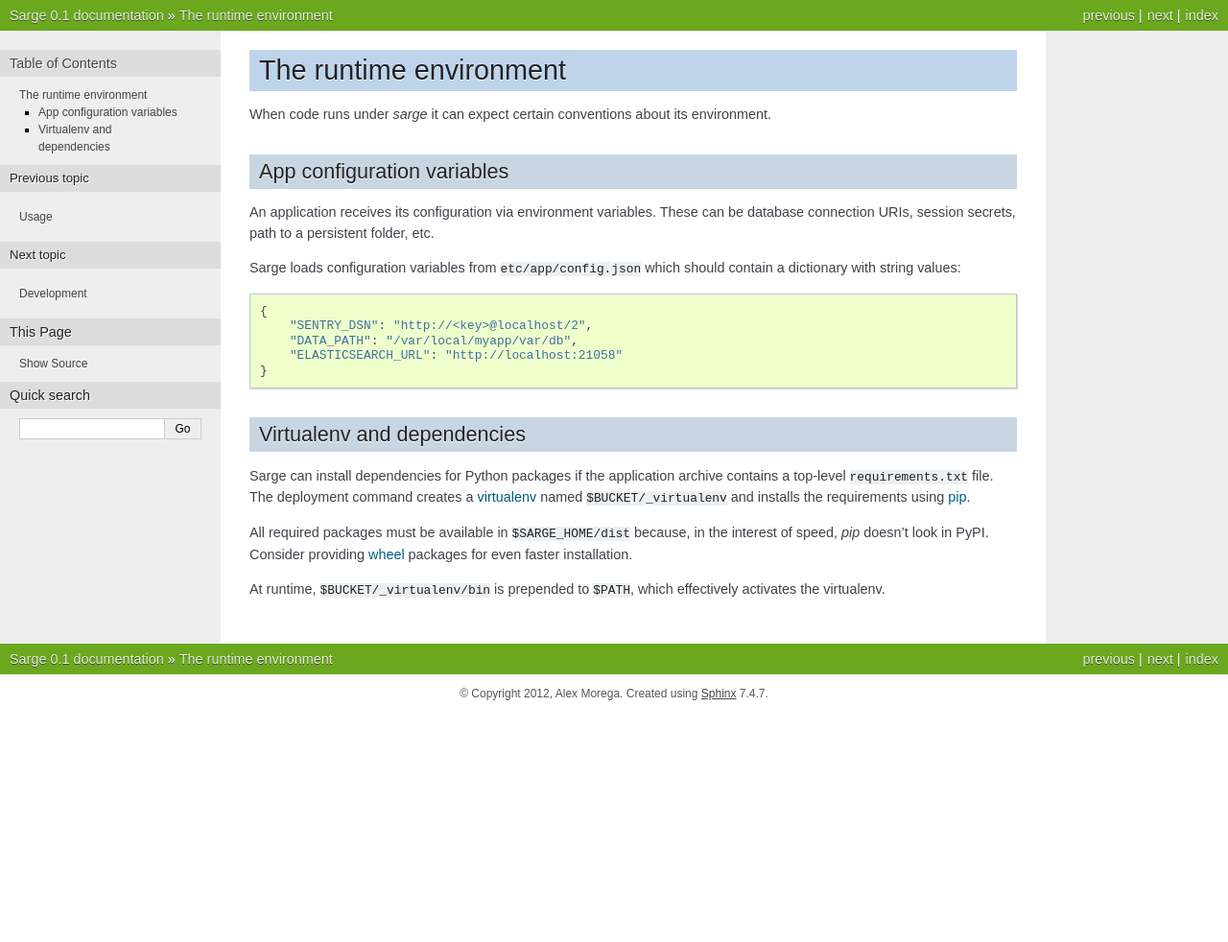
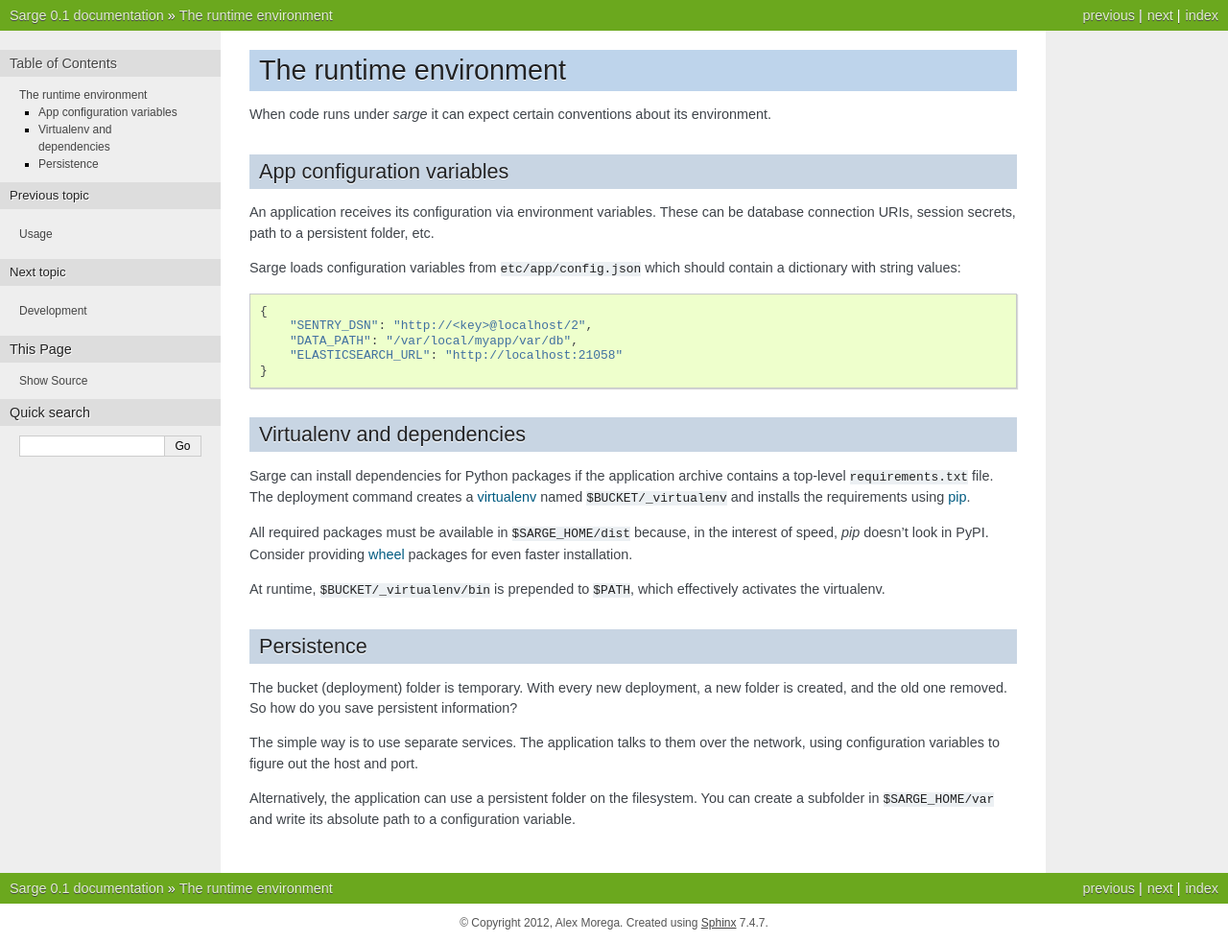
Before and after one commit to mgax/airship, a Sphinx documentation site: the page built from docs/runtime.rst, in a window 1280 px wide. Shown: the whole page at 96% size. Built offline with Sphinx 7.4.7, drawn with Linux system fonts in a browser that asks for light colours; before the commit the page ends 900 px from its top, so only the background shows below that.

Commit message:
persistent data

```diff
--- a/docs/runtime.rst
+++ b/docs/runtime.rst
@@ -37,3 +37,18 @@
 .. _virtualenv: http://www.virtualenv.org/
 .. _pip: http://www.pip-installer.org/
 .. _wheel: http://wheel.readthedocs.org/
+
+
+Persistence
+-----------
+The bucket (deployment) folder is temporary. With every new deployment,
+a new folder is created, and the old one removed. So how do you save
+persistent information?
+
+The simple way is to use separate services. The application talks to
+them over the network, using configuration variables to figure out the
+host and port.
+
+Alternatively, the application can use a persistent folder on the
+filesystem. You can create a subfolder in ``$SARGE_HOME/var`` and write
+its absolute path to a configuration variable.
```
